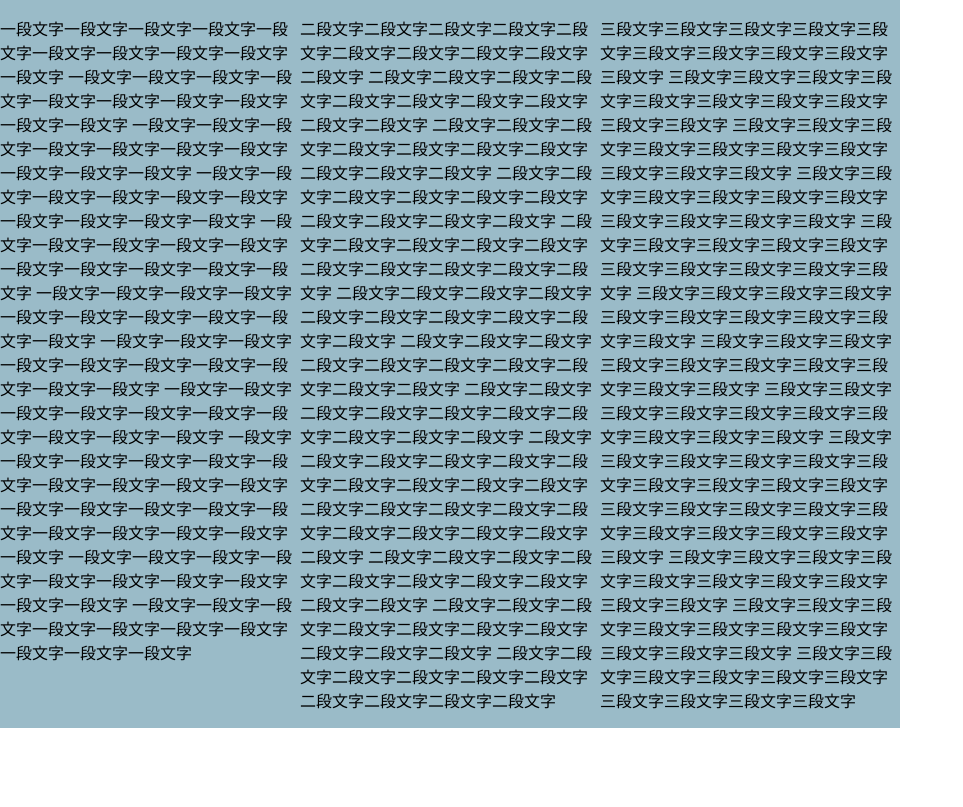
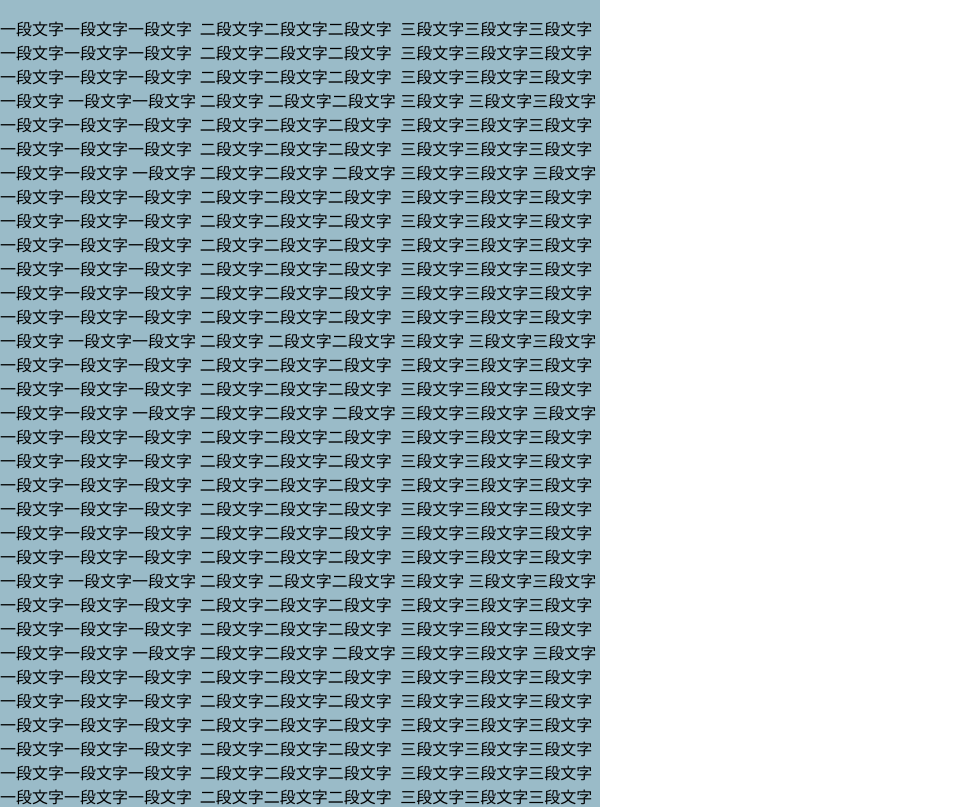
Before and after one commit to vensonhub/css-demos, a plain HTML site: page index.html in a window 1280 px wide. Shown: the top 807 px of the page, without its empty margins (0-963 px from the left). Drawn offline with Linux system fonts and the light colour scheme.

Commit message:
float三列浮动,宽度百分比

```diff
--- a/index.html
+++ b/index.html
@@ -19,24 +19,24 @@
         }
 
         .box{
-            width: 900px;
+            width: 600px;
             background-color: #9abbc8;
 
         }
 
         .float-left{
             float: left;
-            width: 300px;
+            width: 33.3%;
         }
 
         .float-center{
             float: left;
-            width: 300px;
+            width: 33.3%;
         }
 
         .float-right{
             float: right;
-            width: 300px;
+            width: 33.3%;
         }
 
     </style>
```
